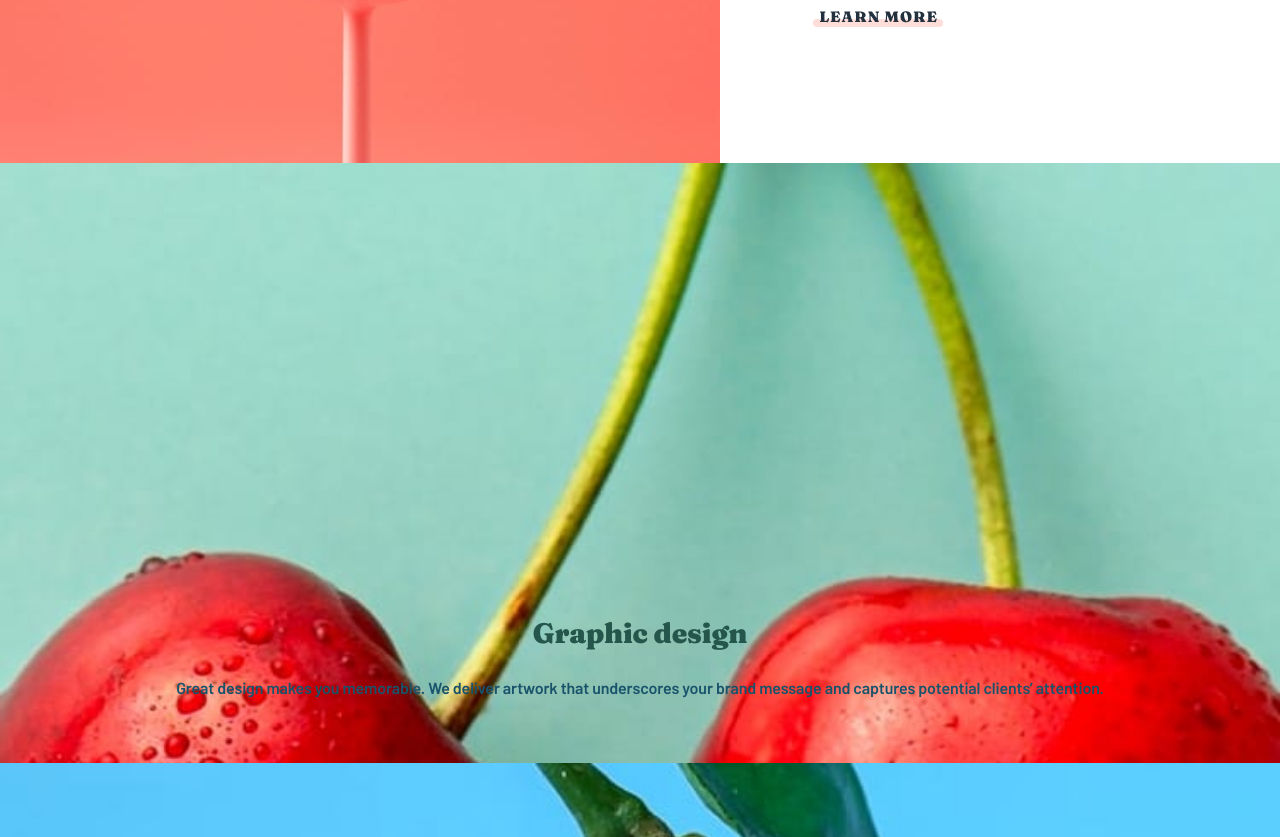
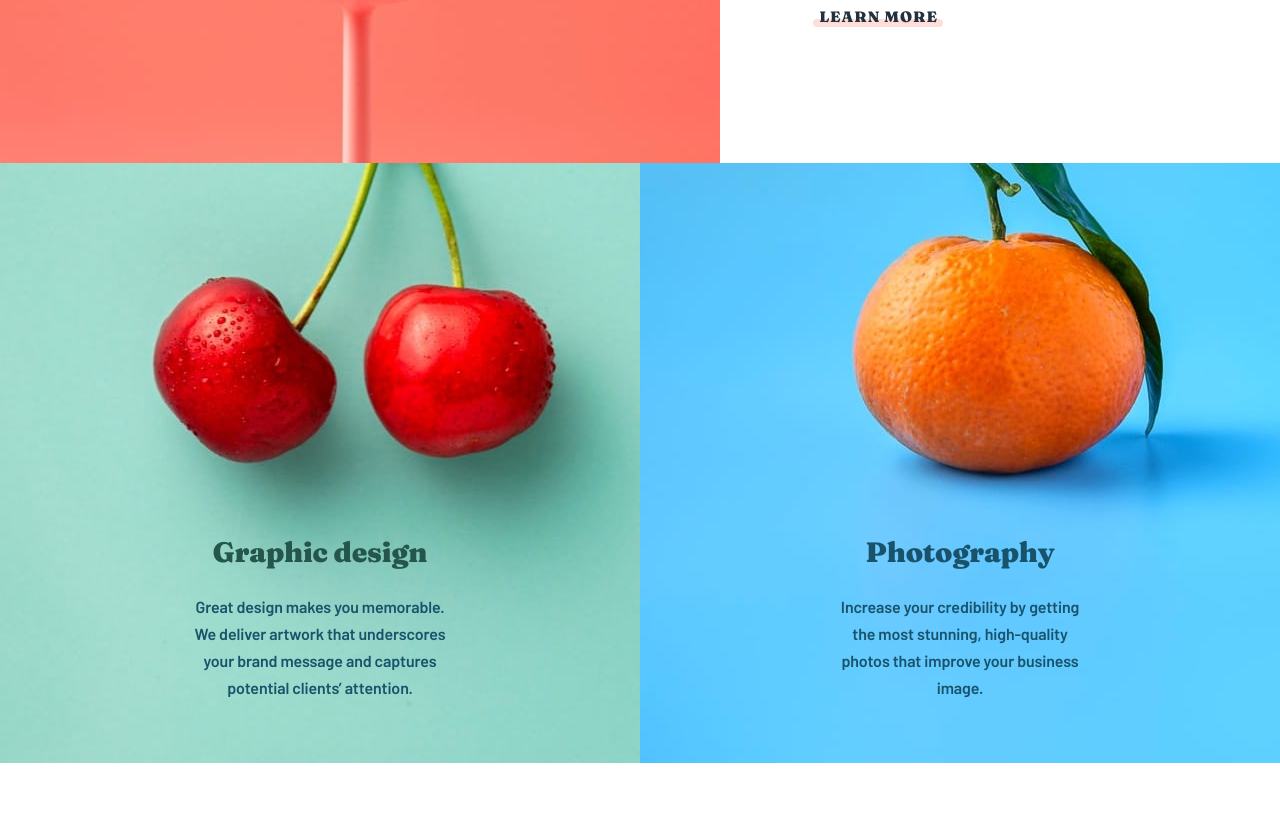
Before and after one commit to Guin-/sunnyside-agency-landing-page, a plain HTML site: page index.html in a window 1280 px wide. Shown: the part 1837-2674 px from the top of the page. Drawn offline with Linux system fonts and the light colour scheme.

Commit message:
services section

```diff
--- a/main.css
+++ b/main.css
@@ -550,4 +550,25 @@ body {
     .learn-more-button {
         margin: 0px;
     }
+
+    .services-graphic-design {
+        background-image: url('images/desktop/image-graphic-design.jpg');
+    }
+
+    .services-photography {
+        background-image: url('images/desktop/image-photography.jpg');
+    }
+
+    .services-section {
+        flex-direction: row;
+    }
+
+    .services-content {
+        width: 720px;
+    }
+
+    .services-text {
+         padding: 59px 190px;
+    }
+
 }
```
